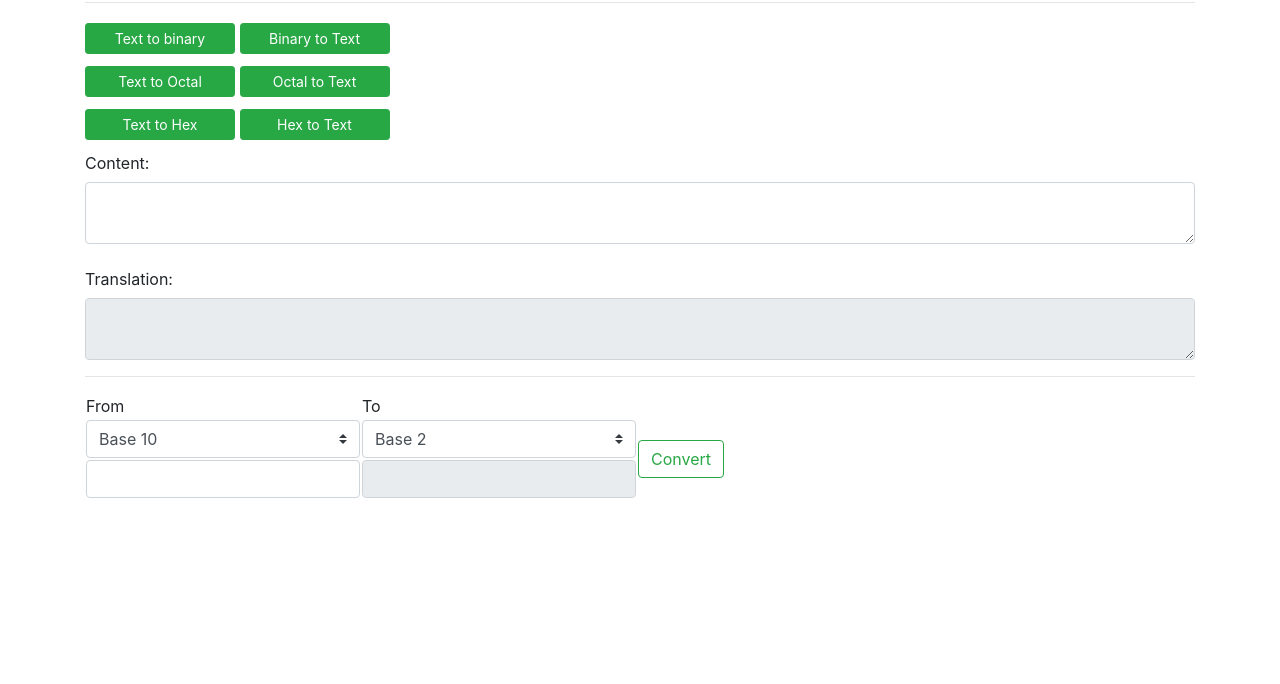
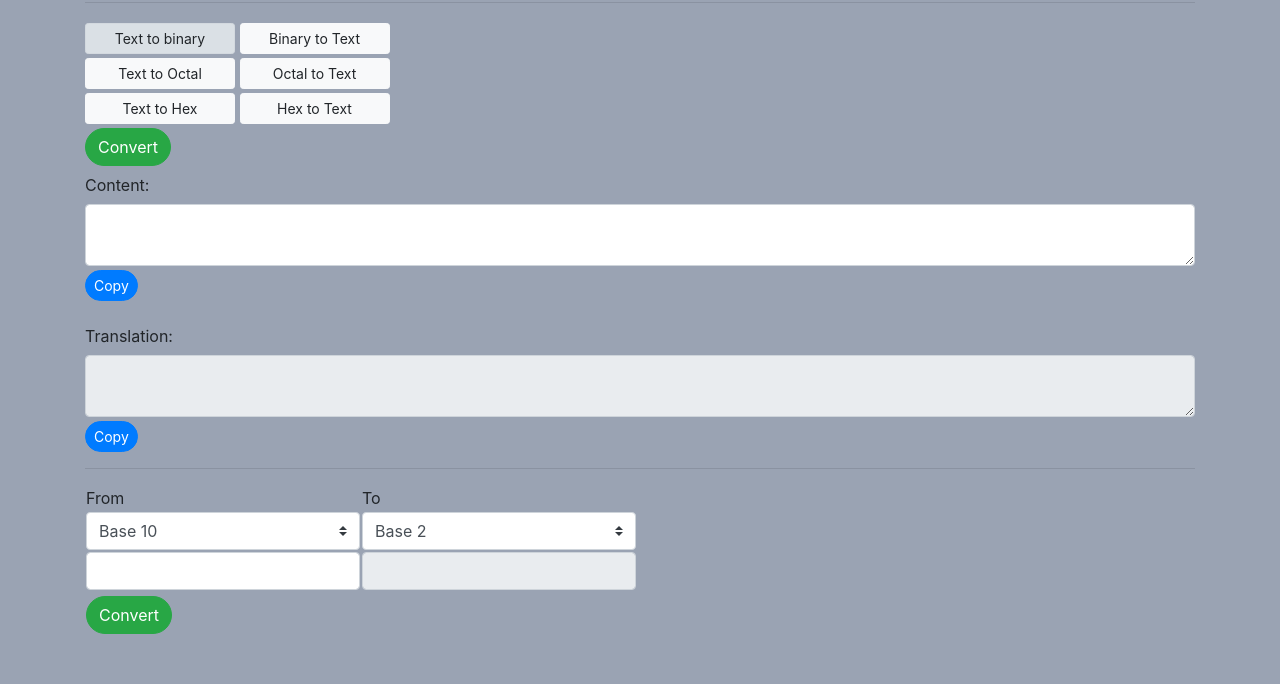
Before and after one commit to razvanpara/razvanpara.github.io, a plain HTML site: page text_convertor/index.html in a window 1280 px wide. Shown: the part 116-800 px from the top of the page. Drawn offline with nearby package versions, Linux system fonts and the light colour scheme.

Commit message:
design changes buttons are now toggleable !

```diff
--- a/text_convertor/index.html
+++ b/text_convertor/index.html
@@ -14,7 +14,7 @@
     <script src="js/baseConvertors.js"></script>
 </head>
 
-<body>
+<body style="background-color: #9aa3b3;">
     <div class="container">
         <div class="mt-3">
             <a href="../index.html" class="btn btn-info">Back</a>
@@ -22,41 +22,45 @@
         <h1 class="text-center">Convertors !</h1>
         <hr />
         <div>
-            <div class="btn-group-vertical">
-                <div class="btn-block">
-                    <button class="btn btn-success btn-sm mt-1" style="width:150px"
-                        onclick="convert(event,'99','2')">Text to
-                        binary</button>
-                    <button class="btn btn-success btn-sm mt-1" style="width:150px"
-                        onclick="convert(event,'2','99')">Binary to
-                        Text</button>
+            <div>
+                <div class="btn-group-vertical" data-toggle="buttons">
+                    <div class="btn-group-toggle">
+                        <label class="btn btn-light btn-sm mt-1" style="width:150px">
+                            <input type="radio" name="translationType" from='99' to='2' checked>Text to binary
+                        </label>
+                        <label class="btn btn-light btn-sm mt-1" style="width:150px">
+                            <input type="radio" name="translationType" from='2' to='99'>Binary to Text
+                        </label>
+                    </div>
+                    <div class="btn-group-toggle">
+                        <label class="btn btn-light btn-sm mt-1" style="width:150px">
+                            <input type="radio" name="translationType" from='99' to='8'>Text to Octal</label>
+                        <label class="btn btn-light btn-sm mt-1" style="width:150px">
+                            <input type="radio" name="translationType" from='8' to='99'>Octal to Text</label>
+                    </div>
+                    <div class="btn-group-toggle">
+                        <label class="btn btn-light btn-sm mt-1 mb-1" style="width:150px">
+                            <input type="radio" name="translationType" from='99' to='16'>Text to Hex</label>
+                        <label class="btn btn-light btn-sm mt-1 mb-1" style="width:150px">
+                            <input type="radio" name="translationType" from='16' to='99'>Hex to Text</label>
+                    </div>
                 </div>
-                <div class="btn-block">
-                    <button class="btn btn-success btn-sm mt-1" style="width:150px"
-                        onclick="convert(event,'99','8')">Text to
-                        Octal</button>
-                    <button class="btn btn-success btn-sm mt-1" style="width:150px"
-                        onclick="convert(event,'8','99')">Octal to
-                        Text</button>
-                </div>
-                <div class="btn-block">
-                    <button class="btn btn-success btn-sm mt-1 mb-1" style="width:150px"
-                        onclick="convert(event,'99','16')">Text to
-                        Hex</button>
-                    <button class="btn btn-success btn-sm mt-1 mb-1" style="width:150px"
-                        onclick="convert(event,'16','99')">Hex to
-                        Text</button>
+                <div>
+                    <button class="btn btn-success rounded-pill" onclick="convert(event)">Convert</button>
                 </div>
             </div>
             <div class="form-group">
                 <label class="col-form-label">Content:</label>
-                <textarea id="text" type="text" class="form-control" oncontextmenu="copyToClipboard(event)"></textarea>
+                <textarea id="text" type="text" class="form-control"></textarea>
+                <button class="btn btn-sm btn-primary rounded-pill mt-1"
+                    onclick="copyToClipboard(event)">Copy</button>
                 <span hidden style="color:green">Copied to clipboard!</span>
             </div>
             <div class="form-group">
                 <label class="col-form-label">Translation:</label>
-                <textarea id="textResult" type="text" class="form-control" readonly
-                    oncontextmenu="copyToClipboard(event)"></textarea>
+                <textarea id="textResult" type="text" class="form-control" readonly></textarea>
+                <button class="btn btn-sm btn-primary rounded-pill mt-1"
+                    onclick="copyToClipboard(event)">Copy</button>
                 <span hidden style="color:green">Copied to clipboard!</span>
             </div>
         </div>
@@ -107,9 +111,6 @@
                                 <option value="16">Base 16</option>
                             </select>
                         </td>
-                        <td rowspan="2">
-                            <button class="btn btn-outline-success" onclick="numberConvert(event)">Convert</button>
-                        </td>
                     </tr>
                     <tr>
                         <td>
@@ -119,6 +120,11 @@
                             <input class="form-control" disabled id='result' />
                         </td>
                     </tr>
+                    <tr>
+                        <td colspan="2">
+                            <button class="btn btn-success rounded-pill mt-1" onclick="numberConvert(event)">Convert</button>
+                        </td>
+                    </tr>
                 </table>
             </div>
         </div>
--- a/text_convertor/js/baseConvertors.js
+++ b/text_convertor/js/baseConvertors.js
@@ -32,16 +32,17 @@ const stringToCharacterCodes = str => str.split("").map(ch => ch.charCodeAt(0));
 const textToBaseArr = (text, toBase) => stringToCharacterCodes(text).map(cc => convertToBase(toBase, cc));
 const baseArrToText = (baseArr, fromBase) => baseArr.map(bcc => String.fromCharCode(convertFromBase(fromBase, bcc)));
 const collapseArrayIntoText = (arr, separator) => arr.reduce((a, c) => `${a}${separator}${c}`);
-const convert = (event, from, to) => {
+const convert = (event) => {
     document.querySelectorAll("span").forEach(span => span.hidden = true);
     let sourceText = document.getElementById("text").value;
+    let checkedOption = document.querySelector("input[type='radio']:checked");
     if (sourceText != null) {
-        let toTranslate = from == 99 ? sourceText : sourceText.split(` `);
-        let baseFrom = parseInt(from);
-        let baseTo = parseInt(to);
+        let baseFrom = parseInt(checkedOption.attributes['from'].value);
+        let baseTo = parseInt(checkedOption.attributes['to'].value);
+        let toTranslate = baseFrom == 99 ? sourceText : sourceText.split(` `);
         document.getElementById("textResult").value = baseFrom == baseTo
             ? sourceText
-            : from == 99 ? collapseArrayIntoText(textToBaseArr(toTranslate, baseTo), ` `)
+            : baseFrom == 99 ? collapseArrayIntoText(textToBaseArr(toTranslate, baseTo), ` `)
                 : collapseArrayIntoText(baseArrToText(toTranslate, baseFrom), "");
     }
 };
@@ -66,9 +67,12 @@ const reset = (event) => {
 };
 const copyToClipboard = (event) => {
     event.preventDefault();
-    if (event.target.value != null && event.target.value != "") {
-        event.target.parentElement.querySelector("span").hidden = false;
-        event.target.select();
+    let parent = event.target.parentElement;
+    let textArea = parent.querySelector("textarea");
+    if (textArea.value != null && textArea.value != "") {
+        parent.querySelector("span").hidden = false;
+        textArea.select();
         document.execCommand('copy');
+        event.target.focus();
     }
 }
```
